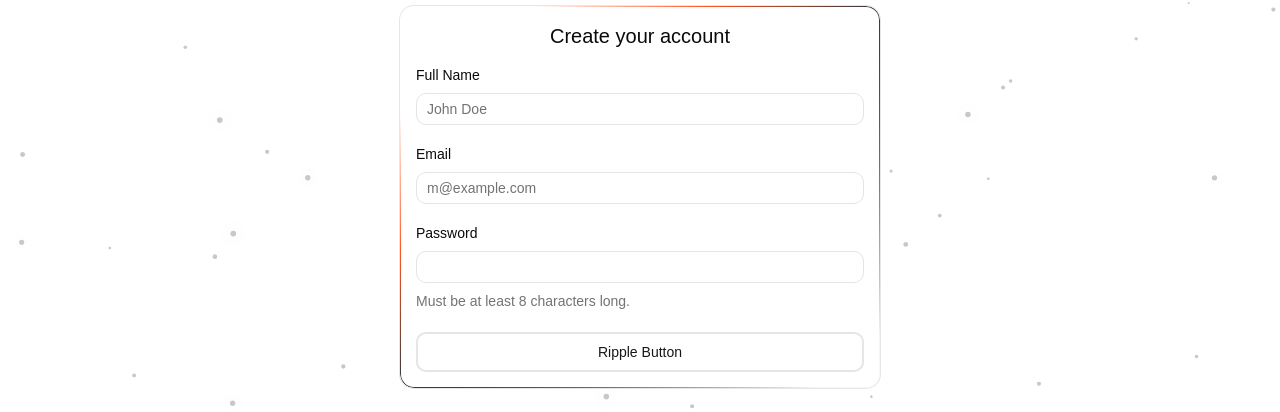
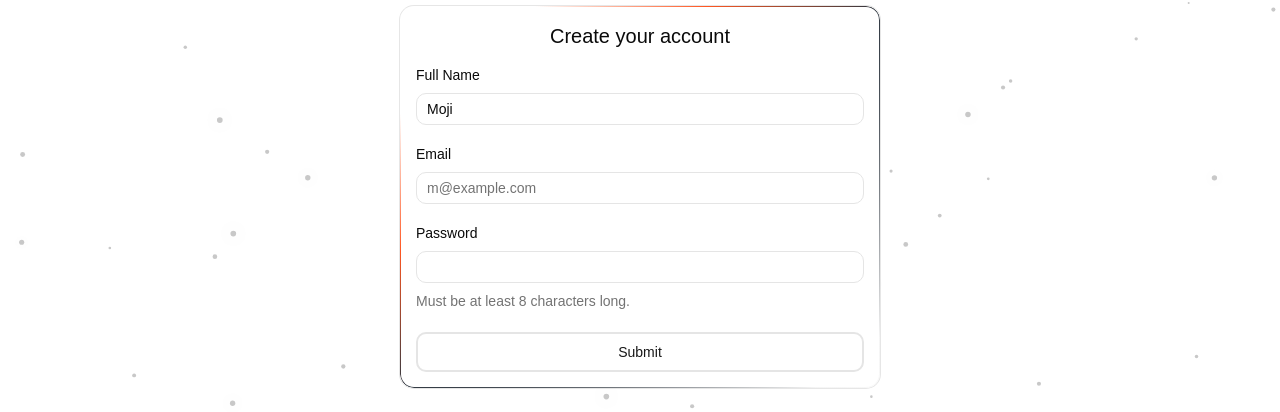
Before and after one commit to MojtabaOnTheWeb/formik-tuturial-form, a React (Vite) app: page / in a window 1280 px wide. Shown: the part 203-615 px from the top of the page. Built offline with nearby package versions, Linux system fonts and the light colour scheme.

Commit message:
introduction to formik

```diff
--- a/package.json
+++ b/package.json
@@ -16,6 +16,7 @@
     "@tailwindcss/vite": "^4",
     "class-variance-authority": "^0.7.1",
     "clsx": "^2.1.1",
+    "formik": "^2.4.9",
     "lucide-react": "^1.17.0",
     "motion": "^12.40.0",
     "radix-ui": "^1.4.3",
--- a/src/components/signup-form.tsx
+++ b/src/components/signup-form.tsx
@@ -9,11 +9,23 @@ import {
 import { Input } from "@/components/ui/input"
 import { ShineBorder } from "./ui/shine-border"
 import { RippleButton } from "./ui/ripple-button"
+import { useFormik } from "formik"
 
 export function SignupForm({
   className,
   ...props
 }: React.ComponentProps<"div">) {
+  const formik = useFormik({
+    initialValues: {
+      fullName: "Moji",
+      email: "",
+      password: "",
+    },
+    onSubmit: (values) => {
+      console.log(values)
+    },
+  })
+
   return (
     <div className={cn("flex flex-col gap-6", className)} {...props}>
       <Card className="relative">
@@ -22,25 +34,43 @@ export function SignupForm({
           <CardTitle className="text-xl">Create your account</CardTitle>
         </CardHeader>
         <CardContent>
-          <form>
+          <form onSubmit={formik.handleSubmit}>
             <FieldGroup>
               <Field>
                 <FieldLabel htmlFor="name">Full Name</FieldLabel>
-                <Input id="name" type="text" placeholder="John Doe" required />
+                <Input
+                  name="fullName"
+                  value={formik.values.fullName}
+                  id="name"
+                  type="text"
+                  placeholder="John Doe"
+                  required
+                  onChange={formik.handleChange}
+                />
               </Field>
               <Field>
                 <FieldLabel htmlFor="email">Email</FieldLabel>
                 <Input
+                  name="email"
+                  value={formik.values.email}
                   id="email"
                   type="email"
                   placeholder="m@example.com"
                   required
+                  onChange={formik.handleChange}
                 />
               </Field>
               <Field>
                 <Field>
                   <FieldLabel htmlFor="password">Password</FieldLabel>
-                  <Input id="password" type="password" required />
+                  <Input
+                    name="password"
+                    value={formik.values.password}
+                    id="password"
+                    type="password"
+                    required
+                    onChange={formik.handleChange}
+                  />
                 </Field>
                 <FieldDescription>
                   Must be at least 8 characters long.
@@ -48,7 +78,7 @@ export function SignupForm({
               </Field>
               <Field>
                 {/* <Button type="submit">Create Account</Button> */}
-                <RippleButton type="submit">Ripple Button</RippleButton>
+                <RippleButton type="submit">Submit</RippleButton>
               </Field>
             </FieldGroup>
           </form>
--- a/src/components/ui/ripple-button.tsx
+++ b/src/components/ui/ripple-button.tsx
@@ -1,4 +1,4 @@
-import React, { MouseEvent, useEffect, useState } from "react"
+import React, { type MouseEvent, useEffect, useState } from "react"
 
 import { cn } from "@/lib/utils"
 
```
Also changed, not shown: 1 other file (tests, documents, lock files or other folders).
